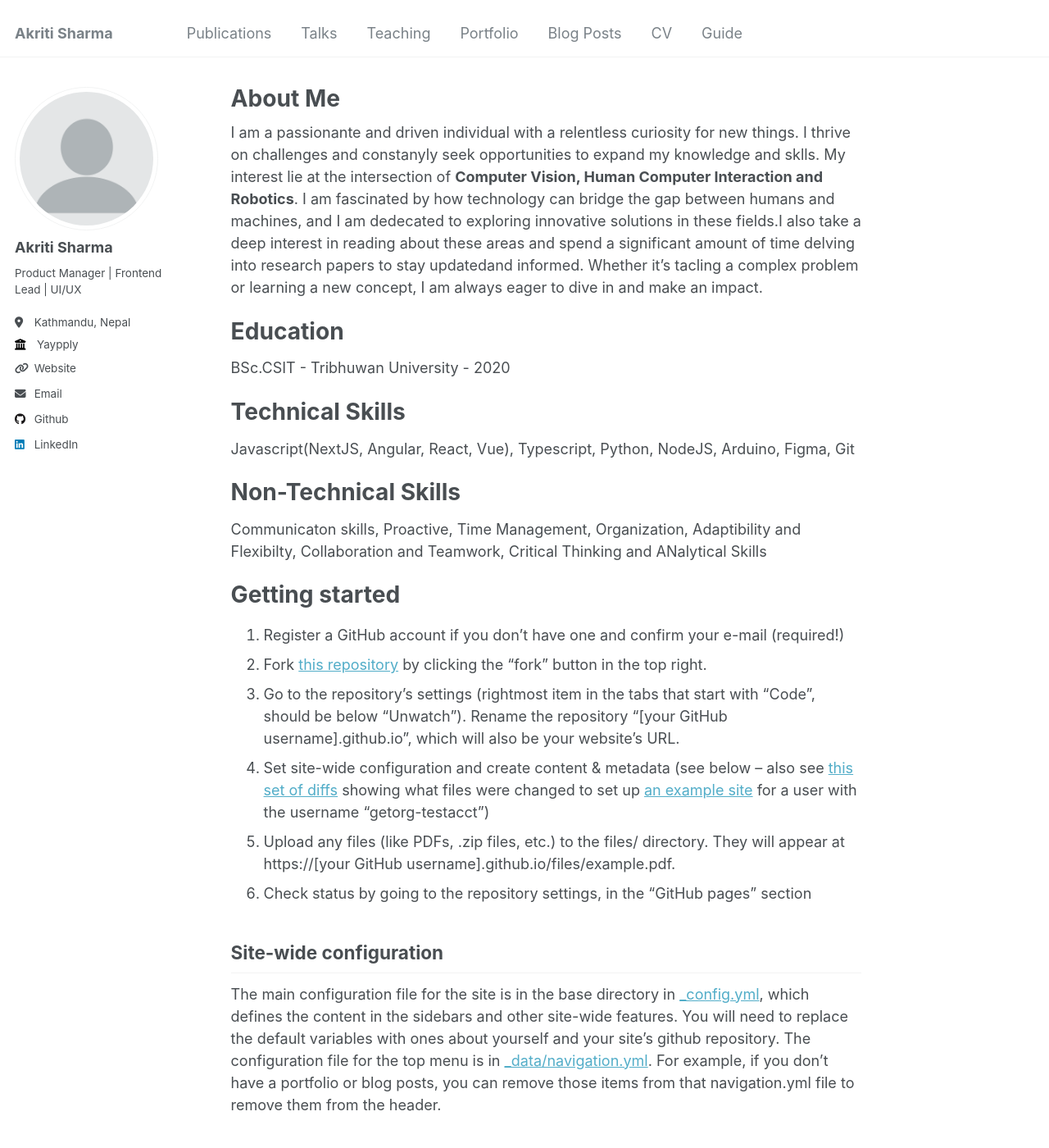
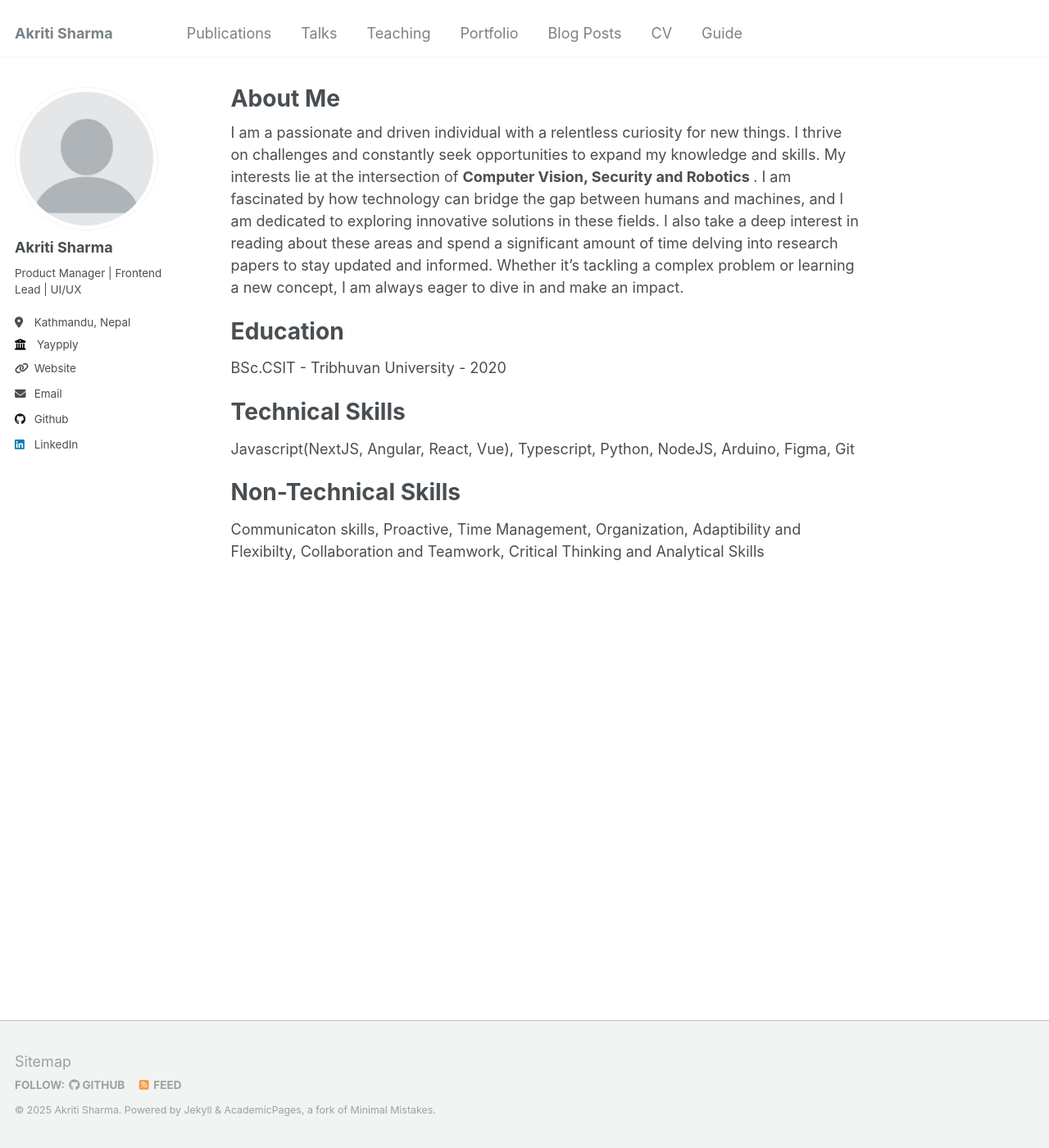
Before and after one commit to akritisharma22/akritisharma22.github.io, a Jekyll site: the page built from _pages/about.md, in a window 1280 px wide and 1400 px high. Shown: the whole window at 82% size. Built offline with Jekyll 4.4.1, drawn with Linux system fonts in a browser that asks for light colours; some of the changed text lies outside the part shown.

Commit message:
Update about.md

```diff
--- a/_pages/about.md
+++ b/_pages/about.md
@@ -7,11 +7,11 @@ redirect_from:
   - /about.html
 ---
 
-I am a passionante and driven individual with a relentless curiosity for new things. I thrive on challenges and constanyly seek opportunities to expand my knowledge and sklls. My interest lie at the intersection of <b>Computer Vision, Human Computer Interaction and Robotics</b>. I am fascinated by how technology can bridge the gap between humans and machines, and I am dedecated to exploring innovative solutions in these fields.I also take a deep interest in reading about these areas and spend a significant amount of time delving into research papers to stay updatedand informed. Whether it's tacling a complex problem or learning a new concept, I am always eager to dive in and make an impact.
+I am a passionate and driven individual with a relentless curiosity for new things. I thrive on challenges and constantly seek opportunities to expand my knowledge and skills. My interests lie at the intersection of <b>Computer Vision, Security and Robotics </b>. I am fascinated by how technology can bridge the gap between humans and machines, and I am dedicated to exploring innovative solutions in these fields. I also take a deep interest in reading about these areas and spend a significant amount of time delving into research papers to stay updated and informed. Whether it's tackling a complex problem or learning a new concept, I am always eager to dive in and make an impact.
 
 Education
 ======
-BSc.CSIT - Tribhuwan University - 2020
+BSc.CSIT - Tribhuvan University - 2020
 
 Technical Skills
 ======
@@ -19,37 +19,4 @@ Javascript(NextJS, Angular, React, Vue), Typescript, Python, NodeJS, Arduino, Fi
 
 Non-Technical Skills
 ======
-Communicaton skills, Proactive, Time Management, Organization, Adaptibility and Flexibilty, Collaboration and Teamwork, Critical Thinking and ANalytical Skills
-
-Getting started
-======
-1. Register a GitHub account if you don't have one and confirm your e-mail (required!)
-1. Fork [this repository](https://github.com/academicpages/academicpages.github.io) by clicking the "fork" button in the top right.
-1. Go to the repository's settings (rightmost item in the tabs that start with "Code", should be below "Unwatch"). Rename the repository "[your GitHub username].github.io", which will also be your website's URL.
-1. Set site-wide configuration and create content & metadata (see below -- also see [this set of diffs](http://archive.is/3TPas) showing what files were changed to set up [an example site](https://getorg-testacct.github.io) for a user with the username "getorg-testacct")
-1. Upload any files (like PDFs, .zip files, etc.) to the files/ directory. They will appear at https://[your GitHub username].github.io/files/example.pdf.
-1. Check status by going to the repository settings, in the "GitHub pages" section
-
-Site-wide configuration
-------
-The main configuration file for the site is in the base directory in [_config.yml](https://github.com/academicpages/academicpages.github.io/blob/master/_config.yml), which defines the content in the sidebars and other site-wide features. You will need to replace the default variables with ones about yourself and your site's github repository. The configuration file for the top menu is in [_data/navigation.yml](https://github.com/academicpages/academicpages.github.io/blob/master/_data/navigation.yml). For example, if you don't have a portfolio or blog posts, you can remove those items from that navigation.yml file to remove them from the header.
-
-Create content & metadata
-------
-For site content, there is one markdown file for each type of content, which are stored in directories like _publications, _talks, _posts, _teaching, or _pages. For example, each talk is a markdown file in the [_talks directory](https://github.com/academicpages/academicpages.github.io/tree/master/_talks). At the top of each markdown file is structured data in YAML about the talk, which the theme will parse to do lots of cool stuff. The same structured data about a talk is used to generate the list of talks on the [Talks page](https://academicpages.github.io/talks), each [individual page](https://academicpages.github.io/talks/2012-03-01-talk-1) for specific talks, the talks section for the [CV page](https://academicpages.github.io/cv), and the [map of places you've given a talk](https://academicpages.github.io/talkmap.html) (if you run this [python file](https://github.com/academicpages/academicpages.github.io/blob/master/talkmap.py) or [Jupyter notebook](https://github.com/academicpages/academicpages.github.io/blob/master/talkmap.ipynb), which creates the HTML for the map based on the contents of the _talks directory).
-
-**Markdown generator**
-
-I have also created [a set of Jupyter notebooks](https://github.com/academicpages/academicpages.github.io/tree/master/markdown_generator
-) that converts a CSV containing structured data about talks or presentations into individual markdown files that will be properly formatted for the Academic Pages template. The sample CSVs in that directory are the ones I used to create my own personal website at stuartgeiger.com. My usual workflow is that I keep a spreadsheet of my publications and talks, then run the code in these notebooks to generate the markdown files, then commit and push them to the GitHub repository.
-
-How to edit your site's GitHub repository
-------
-Many people use a git client to create files on their local computer and then push them to GitHub's servers. If you are not familiar with git, you can directly edit these configuration and markdown files directly in the github.com interface. Navigate to a file (like [this one](https://github.com/academicpages/academicpages.github.io/blob/master/_talks/2012-03-01-talk-1.md) and click the pencil icon in the top right of the content preview (to the right of the "Raw | Blame | History" buttons). You can delete a file by clicking the trashcan icon to the right of the pencil icon. You can also create new files or upload files by navigating to a directory and clicking the "Create new file" or "Upload files" buttons.
-
-Example: editing a markdown file for a talk
-![Editing a markdown file for a talk](/images/editing-talk.png)
-
-For more info
-------
-More info about configuring Academic Pages can be found in [the guide](https://academicpages.github.io/markdown/). The [guides for the Minimal Mistakes theme](https://mmistakes.github.io/minimal-mistakes/docs/configuration/) (which this theme was forked from) might also be helpful.
+Communicaton skills, Proactive, Time Management, Organization, Adaptibility and Flexibilty, Collaboration and Teamwork, Critical Thinking and Analytical Skills
```
